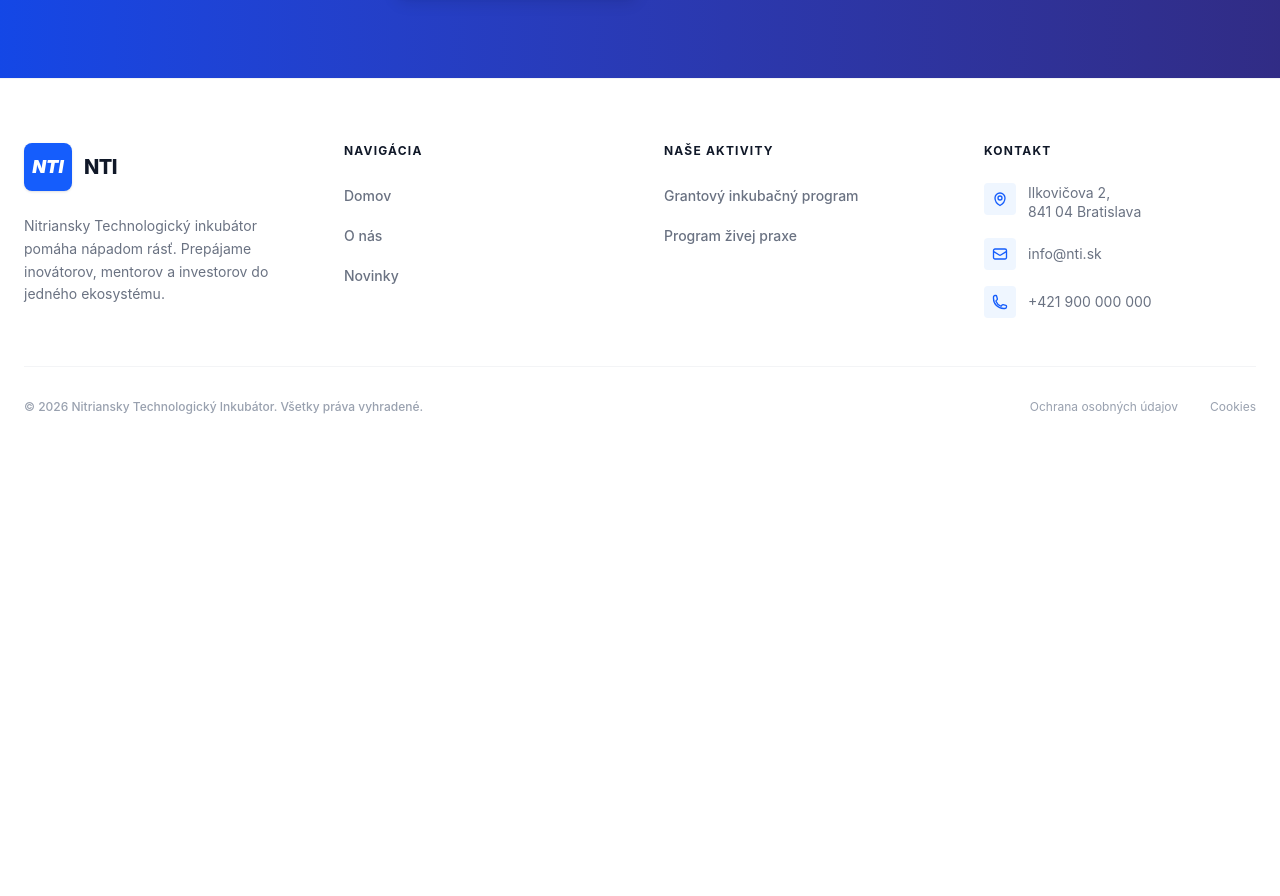
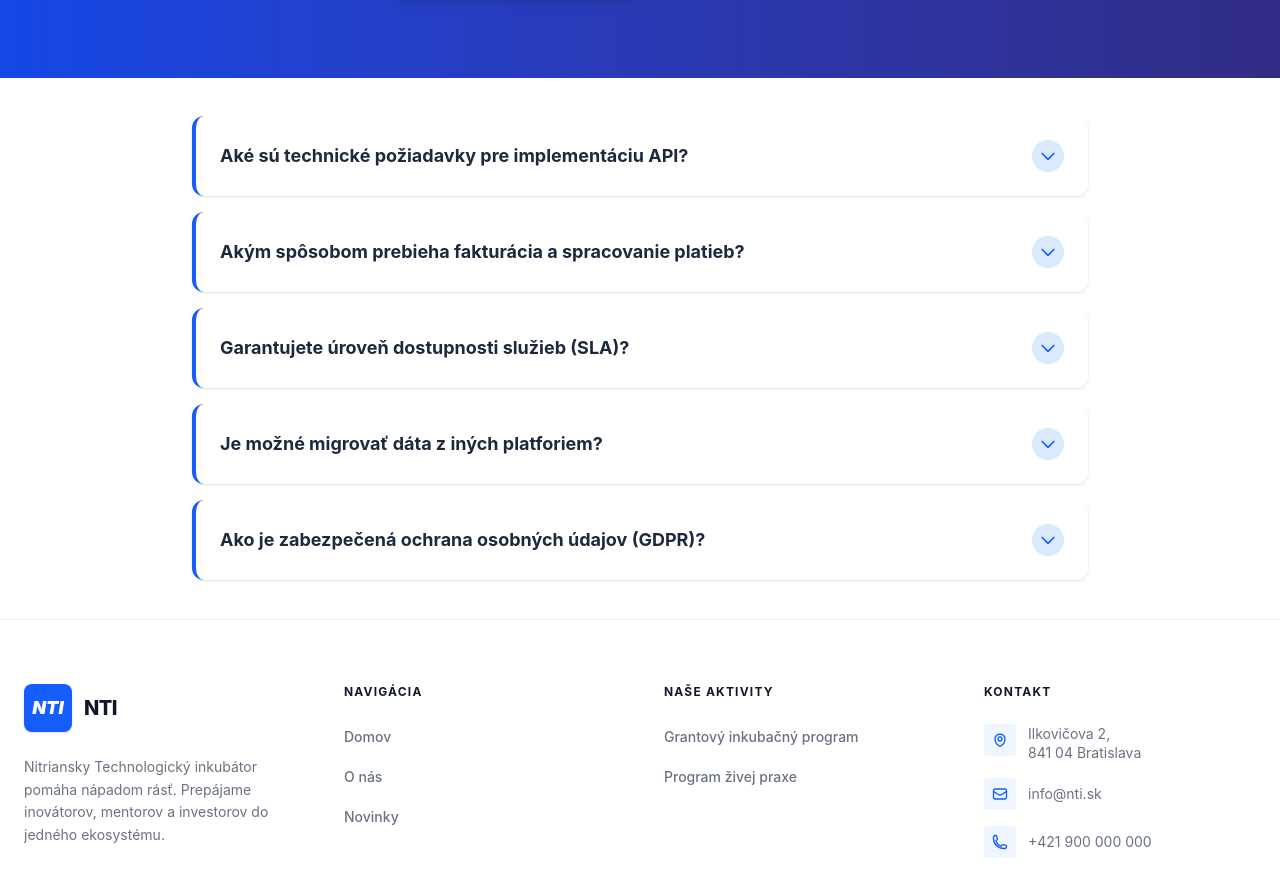
Before and after one commit to VendelinSlezak/FE_nitriansky_technologicky_inkubator, a Vue app: page /program-a in a window 1280 px wide. Shown: the part 2810-3706 px from the top of the page. Before the commit the page ends 3257 px from the top, so only its background shows below. Built offline with nearby package versions, Linux system fonts and the light colour scheme.

Commit message:
creating a FAQ component

```diff
--- /dev/null
+++ b/src/components/FAQComponent.vue
@@ -0,0 +1,103 @@
+<script>
+import { defineComponent } from 'vue';
+
+export default defineComponent({
+  name: 'FAQComponent',
+  props: {
+  },
+  data() {
+    return {
+      activeIndex: null,
+      faqItems: [
+        {
+          question: "Aké sú technické požiadavky pre implementáciu API?",
+          answer: "Naše rozhranie vyžaduje autentifikáciu cez OAuth 2.0 a podporuje formáty JSON. Minimálna verzia TLS pre zabezpečené pripojenie je 1.2. Podrobnú dokumentáciu k endpointom nájdete v sekcii pre vývojárov."
+        },
+        {
+          question: "Akým spôsobom prebieha fakturácia a spracovanie platieb?",
+          answer: "Fakturácia prebieha na mesačnej báze s 14-dňovou splatnosťou. Podporujeme SEPA prevody, platobné karty a Stripe. Všetky daňové doklady sú automaticky generované v PDF formáte a dostupné v klientskej zóne."
+        },
+        {
+          question: "Garantujete úroveň dostupnosti služieb (SLA)?",
+          answer: "Áno, pre Enterprise klientov garantujeme 99.9% dostupnosť služieb (uptime). V prípade plánovanej údržby systému sú klienti informovaní minimálne 48 hodín vopred prostredníctvom e-mailovej notifikácie a stavového dashboardu."
+        },
+        {
+          question: "Je možné migrovať dáta z iných platforiem?",
+          answer: "Poskytujeme natívne importovacie nástroje pre formáty CSV, XML a SQL. Pri prechode z konkurenčných systémov ponúkame asistovanú migráciu, ktorá zahŕňa validáciu integrity dát a mapovanie polí v databáze."
+        },
+        {
+          question: "Ako je zabezpečená ochrana osobných údajov (GDPR)?",
+          answer: "Všetky dáta sú šifrované pomocou AES-256 a uložené v dátových centrách na území EÚ. Pravidelne vykonávame penetračné testy a audity bezpečnosti, aby sme zabezpečili súlad s najnovšími štandardmi kybernetickej ochrany."
+        }
+      ]
+    };
+  },
+  computed: {
+    theme() {
+      const isSpecialPage = this.$route.path.includes('program-b');
+
+      if (isSpecialPage) {
+        return {
+          border: 'border-l-green-500',
+          activeText: 'text-green-600',
+          iconBg: 'bg-green-100',
+          iconColor: 'text-green-600'
+        };
+      }
+
+      return {
+        border: 'border-l-blue-600',
+        activeText: 'text-blue-600',
+        iconBg: 'bg-blue-100',
+        iconColor: 'text-blue-600'
+      };
+    }
+  },
+  methods: {
+    toggle(index) {
+      this.activeIndex = this.activeIndex === index ? null : index;
+    }
+  }
+});
+</script>
+
+<template>
+  <div class="max-w-4xl mx-auto space-y-4" style="margin-top: 3%; margin-bottom: 3%;">
+    <div
+      v-for="(item, index) in faqItems"
+      :key="'faq-' + index"
+      class="bg-white rounded-xl border-l-4 shadow-sm overflow-hidden transition-all duration-300"
+      :class="[theme.border, activeIndex === index ? 'scale-[1.01]' : '']"
+    >
+      <button
+        @click="toggle(index)"
+        class="w-full p-6 flex items-center justify-between text-left focus:outline-none"
+      >
+        <span
+          class="text-lg font-bold transition-colors"
+          :class="activeIndex === index ? theme.activeText : 'text-slate-800'"
+        >
+          {{ item.question }}
+        </span>
+
+        <div
+          class="w-8 h-8 rounded-full flex items-center justify-center transition-transform duration-300"
+          :class="[theme.iconBg, theme.iconColor, activeIndex === index ? 'rotate-180' : '']"
+        >
+          <svg xmlns="http://www.w3.org/2000/svg" class="h-5 w-5" fill="none" viewBox="0 0 24 24" stroke="currentColor">
+            <path stroke-linecap="round" stroke-linejoin="round" stroke-width="2" d="M19 9l-7 7-7-7" />
+          </svg>
+        </div>
+      </button>
+
+      <div
+        v-show="activeIndex === index"
+        class="px-6 pb-6"
+      >
+        <div class="border-t border-slate-100 pt-4 text-slate-600 leading-relaxed">
+          {{ item.answer }}
+        </div>
+      </div>
+    </div>
+  </div>
+</template>
--- a/src/views/publicWeb/ProgramAView.vue
+++ b/src/views/publicWeb/ProgramAView.vue
@@ -111,15 +111,19 @@
         </div>
       </div>
     </section>
+    <FAQComponent/>
   </div>
 </template>
 
 <script>
 import ProgramStepComponent from '@/components/ProgramStepComponent.vue';
+import FAQComponent from '@/components/FAQComponent.vue';
 export default {
   name: "ProgramAView",
   components: {
-    ProgramStepComponent
+    ProgramStepComponent,
+    FAQComponent
+
   },
   data() {
     return {
@@ -167,7 +171,7 @@ export default {
         userGroup:'<svg xmlns="http://www.w3.org/2000/svg" width="24" height="24" viewBox="0 0 24 24" fill="none" stroke="currentColor" stroke-width="2" stroke-linecap="round" stroke-linejoin="round"><path d="M17 21v-2a4 4 0 0 0-4-4H5a4 4 0 0 0-4 4v2"/><circle cx="9" cy="7" r="4"/><path d="M23 21v-2a4 4 0 0 0-3-3.87"/><path d="M16 3.13a4 4 0 0 1 0 7.75"/></svg>',
         award: '<svg xmlns="http://www.w3.org/2000/svg" class="h-6 w-6" viewBox="0 0 24 24" fill="none" stroke="currentColor" stroke-width="2" stroke-linecap="round" stroke-linejoin="round"><circle cx="12" cy="8" r="6"/><path d="M15.477 12.89 17 22l-5-3-5 3 1.523-9.11"/></svg>',
         handshake: '<svg xmlns="http://www.w3.org/2000/svg" class="h-6 w-6" viewBox="0 0 24 24" fill="none" stroke="currentColor" stroke-width="2" stroke-linecap="round" stroke-linejoin="round"><path d="m11 17 2 2 6-6"/><path d="M18 9V7a2 2 0 0 0-2-2H5a2 2 0 0 0-2 2v10a2 2 0 0 0 2 2h7"/></svg>',
-      }
+      },
     };
   },
   methods: {
--- a/src/views/publicWeb/ProgramBView.vue
+++ b/src/views/publicWeb/ProgramBView.vue
@@ -108,15 +108,18 @@
         </div>
       </div>
     </section>
+    <FAQComponent/>
   </div>
 </template>
 
 <script>
 import ProgramStepComponent from '@/components/ProgramStepComponent.vue';
+import FAQComponent from '@/components/FAQComponent.vue';
 export default {
   name: "ProgramBView",
   components: {
-    ProgramStepComponent
+    ProgramStepComponent,
+    FAQComponent
   },
   data() {
     return {
```
